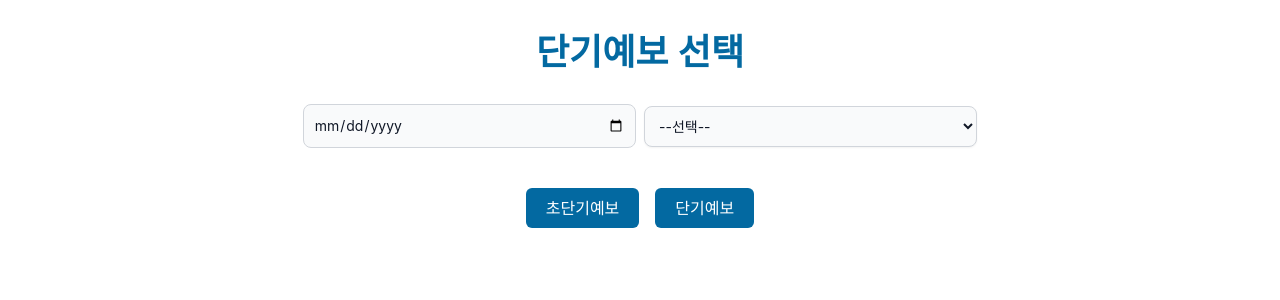
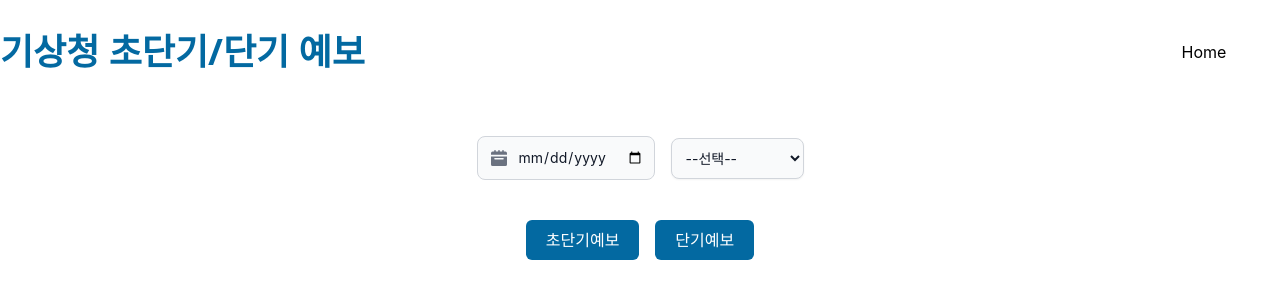
Before and after one commit to bluelessman/k5react, a React (Create React App) app: page / in a window 1280 px wide. Shown: the top 300 px of the page. Built offline with nearby package versions, Linux system fonts and the light colour scheme; the HTML template or start-up script is replaced by a standard one.

Commit message:
20231226

```diff
--- a/src/13/FcstMain.js
+++ /dev/null
@@ -1,44 +0,0 @@
-// import codeData from "./getcode.json";
-import xyData from "./getxy.json";
-import TailSelect from "../ui/TailSelect";
-import TailH1 from "../ui/TailH1";
-import { useState } from "react";
-import TailButton from "../ui/TailButton";
-export default function FcstMain() {
-    const area = xyData.map(item => item["1단계"]);
-    const [day, setDay] = useState();
-    const [sido, setSido] = useState();
-    const handleClick = (e) => {
-        setSido(e.target.value);
-    };
-    const dateChange = (e) => {
-        setDay(e.target.value.replaceAll('-', ""));
-    }
-    const btClick = () => {
-        console.log(day+sido);
-    };
-
-    return (
-        <div className="container mx-auto w-full h-screen">
-            <div className="flex flex-col justify-top items-center w-full my-8">
-                <div className='flex'>
-                    <TailH1 title={'단기예보 선택'} />
-                </div>
-                <form name="kform" className="my-8 w-4/5 flex justify-center items-center">
-                    <div className='flex flex-row justify-center items-center w-2/3'>
-                        <div className="w-1/2 mx-1">
-                            <input type="date" id="dt" name="dt" onChange={(e) => dateChange(e)} className=" w-full bg-gray-50 border border-gray-300 text-gray-900 text-sm rounded-lg focus:ring-blue-500 focus:border-blue-500 block p-2.5 dark:bg-gray-700 dark:border-gray-600 dark:placeholder-gray-400 dark:text-white dark:focus:ring-blue-500 dark:focus:border-blue-500" />
-                        </div>
-                        <div className="w-1/2 mx-1">
-                            <TailSelect opItem={area} handleChange={(e) => handleClick(e)} />
-                        </div>
-                    </div>
-                </form>
-                <div className='flex flex-row justify-center items-center w-2/3'>
-                <TailButton caption={'초단기예보'} bcolor={'sky'} handleClick={()=>btClick()}/>
-                <TailButton caption={'단기예보'} bcolor={'sky'} handleClick={()=>btClick()}/>
-                </div>
-            </div>
-        </div>
-    )
-}
--- /dev/null
+++ b/src/13/Frcst.js
@@ -0,0 +1,46 @@
+import TailButton from "../ui/TailButton";
+import TailSelect from "../ui/TailSelect"
+import getxy from './getxy.json'
+import { useRef, useState } from "react";
+import { useNavigate } from "react-router-dom";
+
+export default function Frcst() {
+    const getArea = getxy.map(item => item["1단계"]);
+    const ref = useRef();
+    const [dt,setDt] = useState();
+    const [sel,setSel] = useState();
+    const navigate = useNavigate();
+
+    const handleSelChange = (e) => {
+        setSel(e.target.value);
+    }
+
+    const handleDt = (e) => {
+        setDt(e.target.value.replaceAll('-',''));
+    }
+
+    return (
+            <div className="flex flex-col justify-top items-center w-full my-8">
+                <form name="kform" className="my-8 w-4/5 flex justify-center items-center">
+                    <div className='flex justify-end items-center mx-2'>
+                        <div className="relative max-w-sm">
+                            <div className="absolute inset-y-0 start-0 flex items-center ps-3.5 pointer-events-none">
+                                <svg className="w-4 h-4 text-gray-500 dark:text-gray-400" aria-hidden="true" xmlns="http://www.w3.org/2000/svg" fill="currentColor" viewBox="0 0 20 20">
+                                    <path d="M20 4a2 2 0 0 0-2-2h-2V1a1 1 0 0 0-2 0v1h-3V1a1 1 0 0 0-2 0v1H6V1a1 1 0 0 0-2 0v1H2a2 2 0 0 0-2 2v2h20V4ZM0 18a2 2 0 0 0 2 2h16a2 2 0 0 0 2-2V8H0v10Zm5-8h10a1 1 0 0 1 0 2H5a1 1 0 0 1 0-2Z" />
+                                </svg>
+                            </div>
+                            <input ref={ref} type="date" className="bg-gray-50 border border-gray-300 text-gray-900 text-sm rounded-lg focus:ring-blue-500 focus:border-blue-500 block w-full ps-10 p-2.5 dark:bg-gray-700 dark:border-gray-600 dark:placeholder-gray-400 dark:text-white dark:focus:ring-blue-500 dark:focus:border-blue-500"
+                            placeholder="Select date" onChange={(e)=>handleDt(e)}/>
+                        </div>
+                    </div>
+                    <div className='relative max-w-sm mx-2'>
+                        <TailSelect opItem={getArea} handleChange={(e)=>handleSelChange(e)} />
+                    </div>
+                </form>
+                <div className='flex flex-row justify-center items-center'>
+                <TailButton id="bt1" caption={'초단기예보'} bcolor={'sky'} handleClick={()=>navigate(`./detail?gubun=${1}&dt=${dt}&area=${sel}`)}/>
+                <TailButton id="bt2" caption={'단기예보'} bcolor={'sky'} handleClick={()=>navigate(`./detail?gubun=${2}&dt=${dt}&area=${sel}`)}/>
+                </div>
+            </div>
+    )
+}
--- /dev/null
+++ b/src/13/FrcstDetail.js
@@ -0,0 +1,46 @@
+import { useSearchParams } from "react-router-dom"
+import getxy from './getxy.json'
+import { useEffect, useState } from "react";
+export default function FrcstDetail() {
+    const [tag, setTag] = useState();
+    const [sParams] = useSearchParams();
+    const gubun = sParams.get('gubun');
+    const dt = sParams.get('dt');
+    const area = sParams.get('area');
+
+    let apikey = process.env.REACT_APP_APIKEY;
+    let tm = getxy.filter(item => item['1단계'] === area);
+    let nx = tm[0]['격자 X'];
+    let ny = tm[0]['격자 Y'];
+
+    let url = "http://apis.data.go.kr/1360000/VilageFcstInfoService_2.0/"
+    if (gubun === '1') {
+        url += "getUltraSrtFcst";
+        url += `?serviceKey=${apikey}&numOfRows=60&pageNo=1&dataType=JSON&base_date=${dt}&base_time=0630&nx=${nx}&ny=${ny}`
+    } else {
+        url += "getVilageFcst";
+        url += `?serviceKey=${apikey}&numOfRows=60&pageNo=1&dataType=JSON&base_date=${dt}&base_time=0500&nx=${nx}&ny=${ny}`
+    }
+
+    const getData = async (url) => {
+        const resp = await fetch(url);
+        const data = await resp.json();
+        let tm = data.response.body.items.item;
+        setTag(tm.map((item, idx) => <div key={`d${idx}`}>
+            <div>{item['category']}</div>
+            <div>{item['fcstTime']}</div>
+            <div>{item['fcstValue']}</div>
+        </div>))
+        console.log(data.response.body.items.item);
+    }
+
+    useEffect(() => {
+        getData(url);
+    }, [url])
+
+    return (
+        <div className='grid grid-cols-1 md:grid-cols-2 lg:grid-cols-10 gap-1'>
+            {tag}
+        </div>
+    )
+}
--- /dev/null
+++ b/src/13/FrcstHeader.js
@@ -0,0 +1,17 @@
+import TailH1 from '../ui/TailH1';
+import { Link } from 'react-router-dom';
+export default function FrcstHeader() {
+    return (
+        <div className="container mx-auto w-full">
+            <div className="flex flex-row justify-top items-center w-full my-8 ">
+                <div className='flex w-full'>
+                    <TailH1 title={'기상청 초단기/단기 예보'} />
+                </div>
+                <div className='w-1/12 flex items-end '>
+                    <Link to='/'>Home</Link>
+                </div>
+            </div>
+
+        </div>
+    )
+}
--- /dev/null
+++ b/src/13/FrcstMain.js
@@ -0,0 +1,15 @@
+import { BrowserRouter, Routes, Route } from "react-router-dom"
+import Frcst from './Frcst';
+import FrcstDetail from './FrcstDetail';
+import FrcstHeader from "./FrcstHeader";
+export default function FrcstMain() {
+  return (
+    <BrowserRouter>
+      <FrcstHeader />
+      <Routes>
+        <Route path="/" element={<Frcst />} />
+        <Route path="/detail" element={<FrcstDetail />} />
+      </Routes>
+    </BrowserRouter>
+  )
+}
--- a/src/App.js
+++ b/src/App.js
@@ -11,7 +11,7 @@
 // import Gallery from './10/Gallery';
 // import Festival from './10/Festival';
 // import Rmain from './12/Rmain.js'
-import Frcst from './13/FcstMain.js';
+import FrcstMain from './13/FrcstMain.js';
 function App() {
   return (
     // <div className="App">
@@ -40,7 +40,7 @@
     // <Gallery/>
     // <Festival/>
     // <Rmain/>
-    <Frcst/>
+    <FrcstMain/>
   );
 }
 
```
